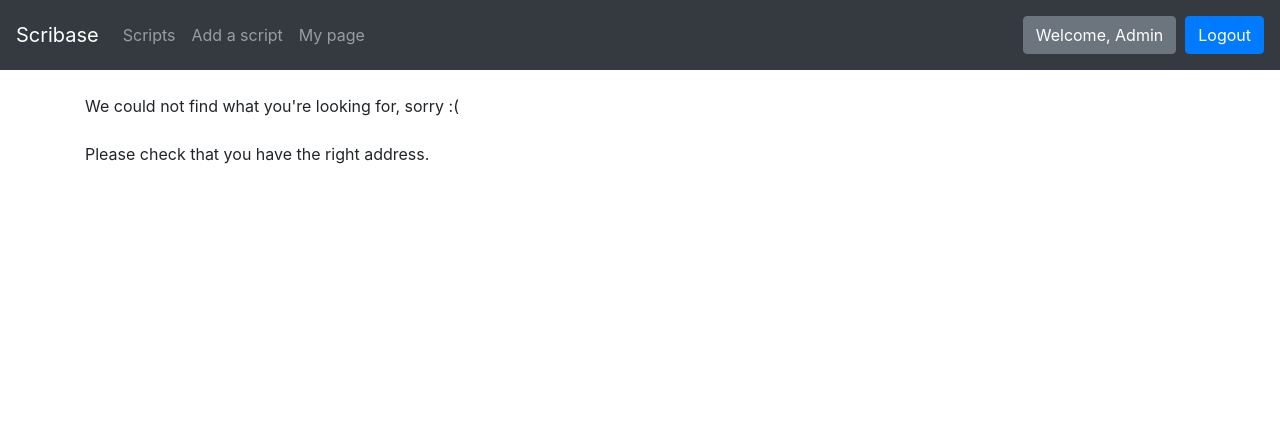
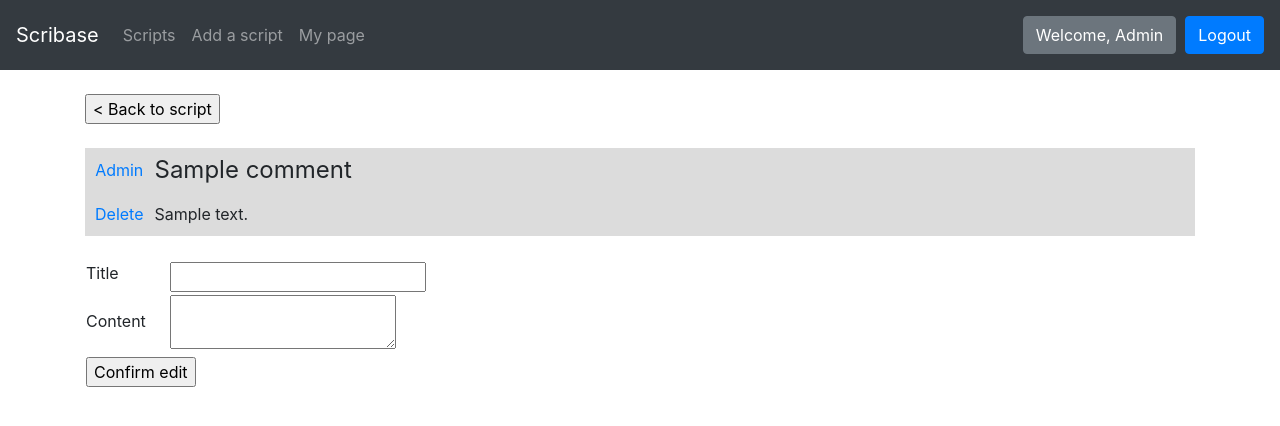
Before and after one commit to SirVeggie/Tsoha, a Flask app: page /comments/1/ in a window 1280 px wide. Shown: the top 426 px of the page. Run offline with Flask 2, Linux system fonts and the light colour scheme; a user stored in the database is signed in; tables that the repository leaves empty hold one stand-in row (values such as "Sample post"); some libraries are stand-ins or nearby versions.

Commit message:
Add comment edit
small fixes

```diff
--- a/application/comments/forms.py
+++ b/application/comments/forms.py
@@ -8,7 +8,7 @@ class CommentForm(FlaskForm):
                                     , message='- Title is too long -')])
 
 
-    content = TextAreaField("content", [validators.Regexp('\w+'
+    content = TextAreaField("Content", [validators.Regexp('\w+'
                                         , message='- Content must not be empty -')
                                     , validators.Length(max=2000
                                         , message='- Content is too long -')])
--- /dev/null
+++ b/application/comments/views.py
@@ -0,0 +1,68 @@
+from flask import render_template, request, redirect, url_for
+from flask_login import current_user
+
+from application import app, db, login_required
+from application.auth.models import User
+from application.scripts.models import Script
+from application.comments.models import Comment
+from application.comments.forms import CommentForm
+
+@app.route("/comments/<comment_id>/", methods=["GET"])
+@login_required()
+def comment_show(comment_id):
+    comment = Comment.query.get(comment_id)
+
+    if current_user.id != comment.author_id:
+        return render_template("errors/error404.html")
+
+    return render_template("comments/edit.html",
+                            comment=comment,
+                            current_user=current_user,
+                            commentForm=CommentForm())
+
+
+@app.route("/comments/<comment_id>/delete/", methods=["GET"])
+@login_required()
+def comment_delete(comment_id):
+    comment = Comment.query.get(comment_id)
+
+    if current_user.id != comment.author_id:
+        return redirect("/")
+
+    if not comment:
+        return redirect("/")
+
+    db.session().delete(comment)
+    db.session().commit()
+
+    return redirect(url_for("script_show", script_id=comment.script_id))
+
+
+@app.route("/comments/<comment_id>/edit/", methods=["POST"])
+@login_required()
+def comment_edit(comment_id):
+    comment = Comment.query.get(comment_id)
+
+    if current_user.id != comment.author_id:
+        return redirect("/")
+
+    if not comment:
+        return redirect("/")
+
+    # If the script this comment belongs to doesn't exist, delete it.
+    s = Script.query.get(comment.script_id)
+    if not s:
+        db.session().delete(comment)
+        db.session().commit()
+
+    form = CommentForm(request.form)
+
+    if not form.validate():
+        return redirect(url_for("comment_show", script_id=comment.id))
+
+    comment.title = request.form.get("title")
+    comment.content = request.form.get("content")
+
+    db.session().commit()
+
+    return redirect(url_for("comment_show", comment_id=comment.id))
--- /dev/null
+++ b/application/templates/comments/edit.html
@@ -0,0 +1,47 @@
+{% extends "layout.html" %}
+
+{% block body %}
+<a href="{{ url_for('script_show', script_id=comment.script_id) }}"><input type="submit" value="< Back to script"/></a>
+<br><br>
+<div class="comment">
+  <table class="padded">
+    <tr>
+      <td class="padded"><a href="{{ url_for('user_page', user_id=comment.author_id) }}">{{ current_user.username }}</a></td>
+      <td style="font-size: 24px;">{{ comment.title }}</td>
+    </tr>
+    <tr>
+      <td class="padded">
+        <a href="{{ url_for('comment_delete', comment_id=comment.id) }}">Delete</a>
+      </td>
+      <td class="pre">{{ comment.content }}</td>
+    </tr>
+  </table>
+</div><br>
+
+
+<form method="POST" action="{{ url_for('comment_edit', comment_id=comment.id) }}">
+  <table>
+    <tr>
+      <td>
+        <span class="pre">{{ commentForm.title.label }}           </span>
+      </td>
+      <td>
+        {{ commentForm.title }}
+      </td>
+    </tr>
+    <tr>
+      <td>
+        {{ commentForm.content.label }}
+      </td>
+      <td>
+        {{ commentForm.content }}
+      </td>
+    </tr>
+    <tr>
+      <td colspan="2">
+        <input type="submit" value="Confirm edit"/>
+      </td>
+    </tr>
+  </table>
+</form>
+{% endblock %}
--- a/application/templates/scripts/single.html
+++ b/application/templates/scripts/single.html
@@ -51,7 +51,11 @@ Comments:
     </tr>
     <tr>
     {% if com.comment.author_id == current_user.id or role == 'ADMIN' %}
-      <td class="padded"><a href="{{ url_for('comment_delete', script_id=script.id, comment_id=com.comment.id) }}">Delete</a></td>
+      <td class="padded">
+        <a href="{{ url_for('comment_delete', comment_id=com.comment.id) }}">Delete</a>
+        <br>
+        <a href="{{ url_for('comment_show', comment_id=com.comment.id) }}">Edit</a>
+      </td>
     {% else %}
       <td></td>
     {% endif %}
```
Also changed, not shown: application/scripts/views.py (+0 -17 lines), application/templates/users/userpage.html (+11 -5 lines).
